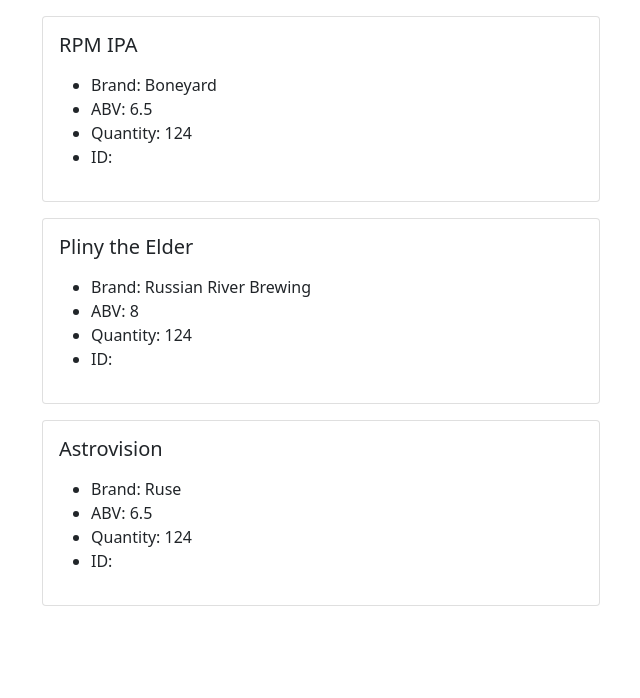
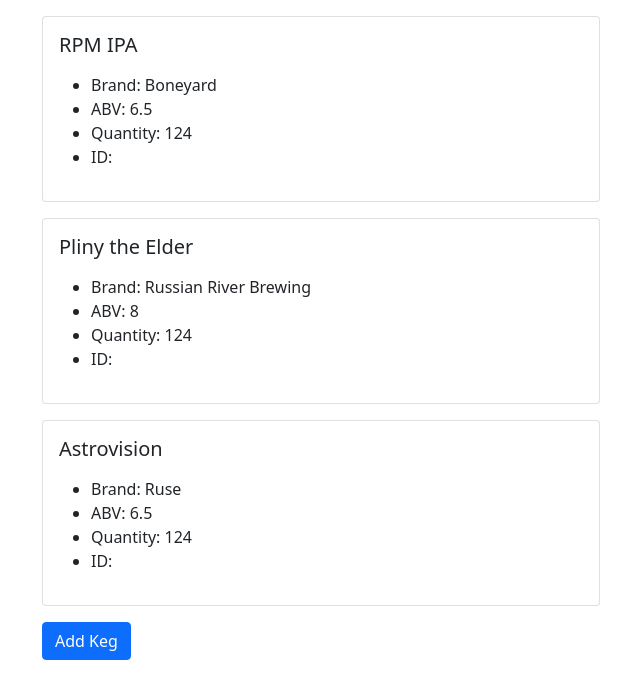
Before and after one commit to mireie/tap-room, a React (Create React App) app: page / in a window 1280 px wide. Shown: the top 698 px of the page, without its empty margins (40-680 px from the left). Built offline with nearby package versions, Linux system fonts and the light colour scheme.

Commit message:
add KegControl switching

```diff
--- a/src/components/KegControl.js
+++ b/src/components/KegControl.js
@@ -1,26 +1,37 @@
 import React from 'react';
 import KegList from './KegList';
 import NewKegForm from './NewKeg';
+import { Button } from 'react-bootstrap'
 
 export default class KegControl extends React.Component {
 
   constructor(props) {
     super(props)
     this.state = {
-      formVisisbleOnPage: false
+      formVisibleOnPage: false
     }
   }
 
+  handleClick = () => {
+    this.setState(prevState => ({
+      formVisibleOnPage: !prevState.formVisibleOnPage
+    }))
+  }
+
   render(){
-    let currentlyVisibleState = null;
-    if (this.state.formVisisbleOnPage) {
+    let currentlyVisibleState = null
+    let buttonText = null;
+    if (this.state.formVisibleOnPage) {
       currentlyVisibleState = <NewKegForm />
+      buttonText = "Return to Keg List"
     } else {
       currentlyVisibleState = <KegList />
+      buttonText = "Add Keg"
     }
     return(
       <React.Fragment>
         {currentlyVisibleState}
+        <Button onClick = {this.handleClick}>{buttonText}</Button>
       </React.Fragment>
     )
   }
```
